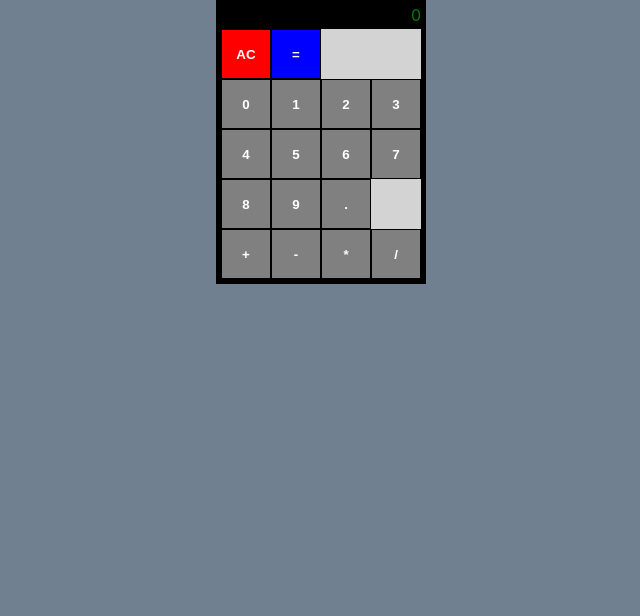
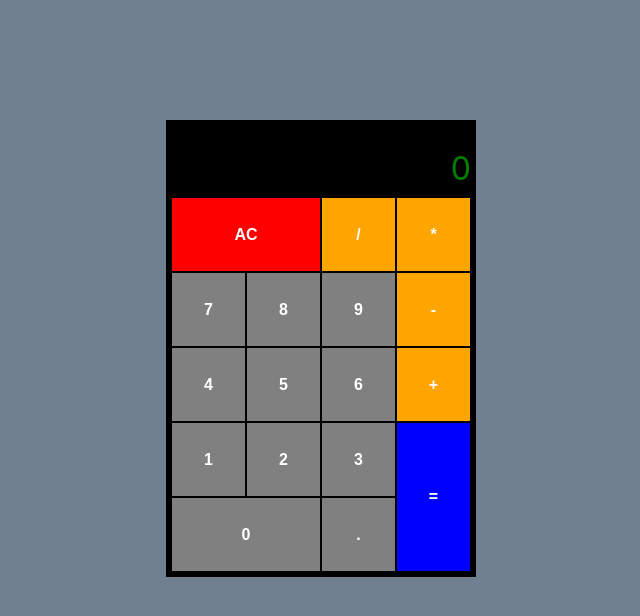
Before and after one commit to clarence-adams/fcc-calculator, a React (Create React App) app: page / in a window 1280 px wide. Shown: the top 616 px of the page, without its empty margins (319-959 px from the left). Built offline with nearby package versions, Linux system fonts and the light colour scheme.

Commit message:
added more styling

```diff
--- a/src/App.css
+++ b/src/App.css
@@ -1,31 +1,65 @@
 body {
+  height: 100vh;
   display: flex;
-  align-items: center;
   justify-content: center;
+  margin-top: 15vh;
   background-color: slategrey;
 }
 button {
-  width: 50px;
-  height: 50px;
+  height: 75px;
+  flex-basis: 25%;
   color: white;
   background-color: grey;
   font-weight: bold;
+  font-size: 16px;
   border: solid 1px black;
+}
+button:hover {
+  height: 75px;
+  flex-basis: 25%;
+  color: black;
+  background-color: grey;
+  font-weight: bold;
+  font-size: 16px;
+  border: solid 1px white;
 }
 #calculator {
   background-color: lightgrey;
   border: solid 5px black;
-  width: 200px;
+  width: 300px;
+}
+#display-wrapper {
+  background-color: black;
+  text-align: right;
+}
+#display-previous {
+  color: white;
+  font-size: 16px;
+  min-height: 1.5em;
 }
 #display {
+  color: green;
+  font-size: 32px;
   min-height: 1.5em;
-  background-color: black;
-  color: green;
-  text-align: right;
+}
+#buttons {
+  display: flex;
+  flex-wrap: wrap;
+  height: 375px;
 }
 #clear {
   background-color: red;
+  flex-basis: 50%;
 }
 #equals {
+  position: relative;
   background-color: blue;
+  height: 150px;
+  bottom: 75px;
 }
+#zero {
+  flex-basis: 50%;
+}
+#add, #subtract, #multiply, #divide {
+  background-color: orange;
+}
--- a/src/App.js
+++ b/src/App.js
@@ -3,46 +3,36 @@ import {evaluate} from 'mathjs'
 import './App.css';
 
 function App() {
+  // state that will contain the current input that the user enters until either
+  // = or AC is pressed
   const [currentInput, setCurrentInput] = useState(["0"])
+  // state that contains the previous input the user entered so we can perform
+  // further calculations on it if needed
   const [previousInput, setPreviousInput] = useState([""])
+  // state that contains a boolean stating whether or not the button the user is
+  // pressing is the first in a new input sequence
   const [isFirstInput, setIsFirstInput] = useState(true)
-
-  const numbers = [{"zero": "0"}, {"one": "1"}, {"two": "2"}, {"three": "3"},
-  {"four": "4"}, {"five": "5"}, {"six": "6"}, {"seven": "7"}, {"eight": "8"},
-  {"nine": "9"}, {"decimal": "."}]
-
-  const operators = [{"add": "+"}, {"subtract": "-"}, {"multiply": "*"},
-  {"divide": "/"}]
-
-  const controls = [{"clear": "AC"}, {"equals": "="}]
+  // array of objects that countains the info needed to create buttons in the
+  // order that they should be rendered
+  const buttons = [{"clear": "AC"}, {"divide": "/"}, {"multiply": "*"},
+  {"seven": "7"}, {"eight": "8"}, {"nine": "9"}, {"subtract": "-"},
+  {"four": "4"}, {"five": "5"}, {"six": "6"}, {"add": "+"}, {"one": "1"},
+  {"two": "2"}, {"three": "3"}, {"zero": "0"}, {"decimal": "."},
+  {"equals": "="}]
 
   return (
     <div id="calculator">
-      <div id="display">{currentInput}</div>
-      <div id="controls">
-        {controls.map((element, index) =>
+      <div id="display-wrapper">
+        <div id="display-previous">{previousInput}</div>
+        <div id="display">{currentInput}</div>
+      </div>
+      <div id="buttons">
+        {buttons.map((element, index) =>
           <CalcButton key={index} buttonId={Object.keys(element)}
           buttonDisplay={Object.values(element)} currentInput={currentInput}
           setCurrentInput={setCurrentInput} previousInput={previousInput}
           setPreviousInput={setPreviousInput} isFirstInput={isFirstInput}
           setIsFirstInput={setIsFirstInput}/>
-        )}
-      </div>
-      <div id="numbers">
-        {numbers.map((element, index) =>
-          <CalcButton key={index} buttonId={Object.keys(element)}
-          buttonDisplay={Object.values(element)} currentInput={currentInput}
-          setCurrentInput={setCurrentInput} isFirstInput={isFirstInput}
-          setIsFirstInput={setIsFirstInput}/>
-        )}
-      </div>
-      <div id="operators">
-        {operators.map((element, index) =>
-          <CalcButton key={index} buttonId={Object.keys(element)}
-          buttonDisplay={Object.values(element)} currentInput={currentInput}
-          setCurrentInput={setCurrentInput} isFirstInput={isFirstInput}
-          setIsFirstInput={setIsFirstInput} previousInput={previousInput}
-          setPreviousInput={setPreviousInput}/>
         )}
       </div>
     </div>
@@ -74,50 +64,65 @@ function CalcButton(props) {
     return (isOperator(previousChar) && currentChar !== "-") ? false
     : true
   }
+  // helper function that returns a new input array if operation is !possible
+  const newInputArray = (value) => {
+    let newArr = props.currentInput
+    newArr[newArr.length - 1] = value
+    if (isOperationPossible(newArr[newArr.length - 1], newArr[newArr.length - 2])) {
+      return newArr
+    } else {
+      newArr.splice(-2, 1)
+      return newArr
+    }
+  }
   // helper function that uses the mathjs library to handle string evaluation
   const calculatorLogic = (arr) => {
     let newArr = arr.join("")
     return evaluate(newArr)
   }
-  // function that handles button clicks
-  const clickHandler = (event) => {
-    if (event.target.value === "AC") {
+  // decision tree
+  const decisionTree = (value) => {
+    if (value === "AC") {
       props.setCurrentInput(["0"])
       props.setIsFirstInput(true)
-    } else if (event.target.value === "=") {
-      props.setCurrentInput(calculatorLogic(props.currentInput))
+    } else if (value === "=") {
+      let answer = calculatorLogic(props.currentInput)
+      props.setCurrentInput(answer)
       props.setIsFirstInput(true)
       // sets previous input as an array so we can concat in the future if
       // we need to
-      props.setPreviousInput([calculatorLogic(props.currentInput)])
+      props.setPreviousInput([answer])
     } else if (props.isFirstInput) {
-      if (event.target.value === "0") {
+      if (value === "0") {
         //
-      } else if (isOperator(event.target.value)) {
-        props.setCurrentInput(props.previousInput.concat([event.target.value]))
+      } else if (isOperator(value)) {
+        props.setCurrentInput(props.previousInput.concat([value]))
         props.setIsFirstInput(false)
       } else {
-        props.setCurrentInput([event.target.value])
+        props.setCurrentInput([value])
+        props.setPreviousInput([""])
         props.setIsFirstInput(false)
       }
-    } else if (event.target.value === "."
+    } else if (value === "."
     && isDecimalPresent(props.currentInput, props.currentInput.length - 1)) {
       //
-    } else if (isOperator(event.target.value) && !isOperationPossible(event.target.value, props.currentInput[props.currentInput.length - 1])) {
-        props.setCurrentInput(() => {
-          let newArr = props.currentInput
-          newArr[newArr.length - 1] = event.target.value
-          if (isOperationPossible(newArr[newArr.length - 1], newArr[newArr.length - 2])) {
-            return newArr
-          } else {
-            newArr.splice(-1, 1)
-            return newArr
-          }
-        })
+    } else if (isOperator(value) && !isOperationPossible(value, props.currentInput[props.currentInput.length - 1])) {
+        let newArray = newInputArray(value)
+        props.setCurrentInput(newArray)
     } else {
-        props.setCurrentInput(props.currentInput.concat([event.target.value]))
-      }
+        props.setCurrentInput(props.currentInput.concat([value]))
     }
+  }
+  // event listener that handles keypresses
+  window.addEventListener('keydown', (event) => {
+    console.log(event.key)
+    // console.log(props.value)
+    // decisionTree(event.key)
+  })
+  // function that handles button clicks
+  const clickHandler = (event) => {
+    decisionTree(event.target.value)
+  }
 
   return (
     <button id={props.buttonId} class="calcButton" value={props.buttonDisplay}
```
